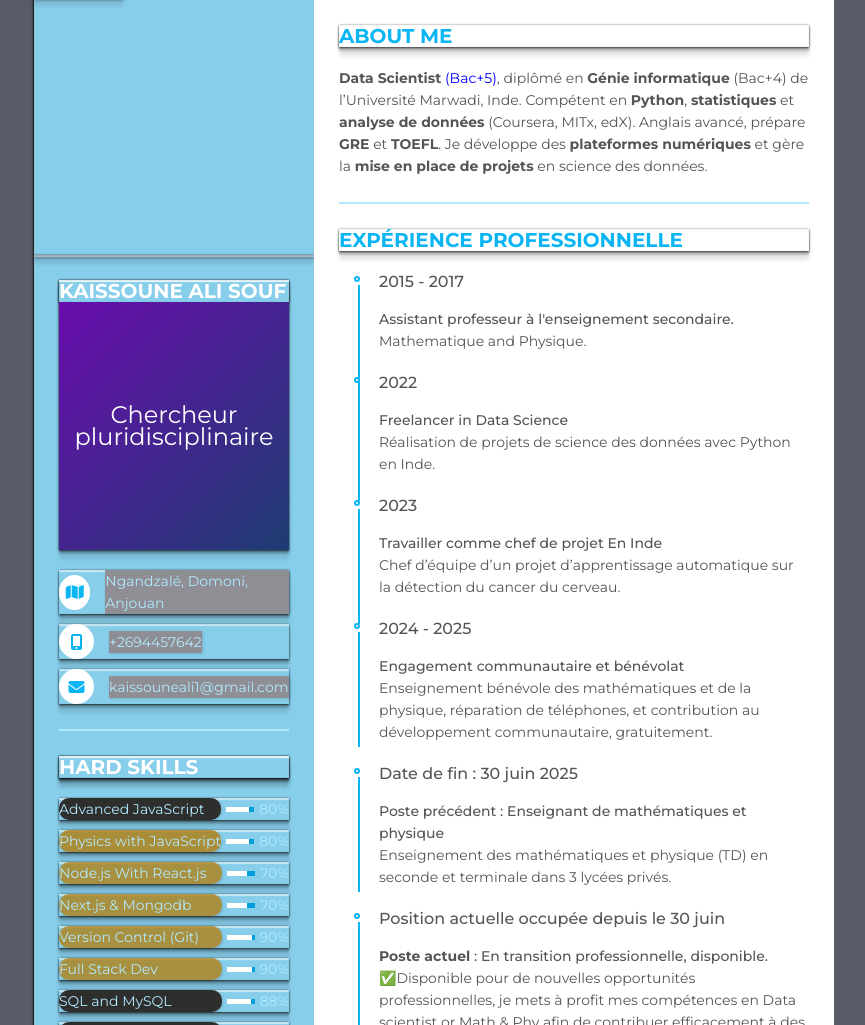
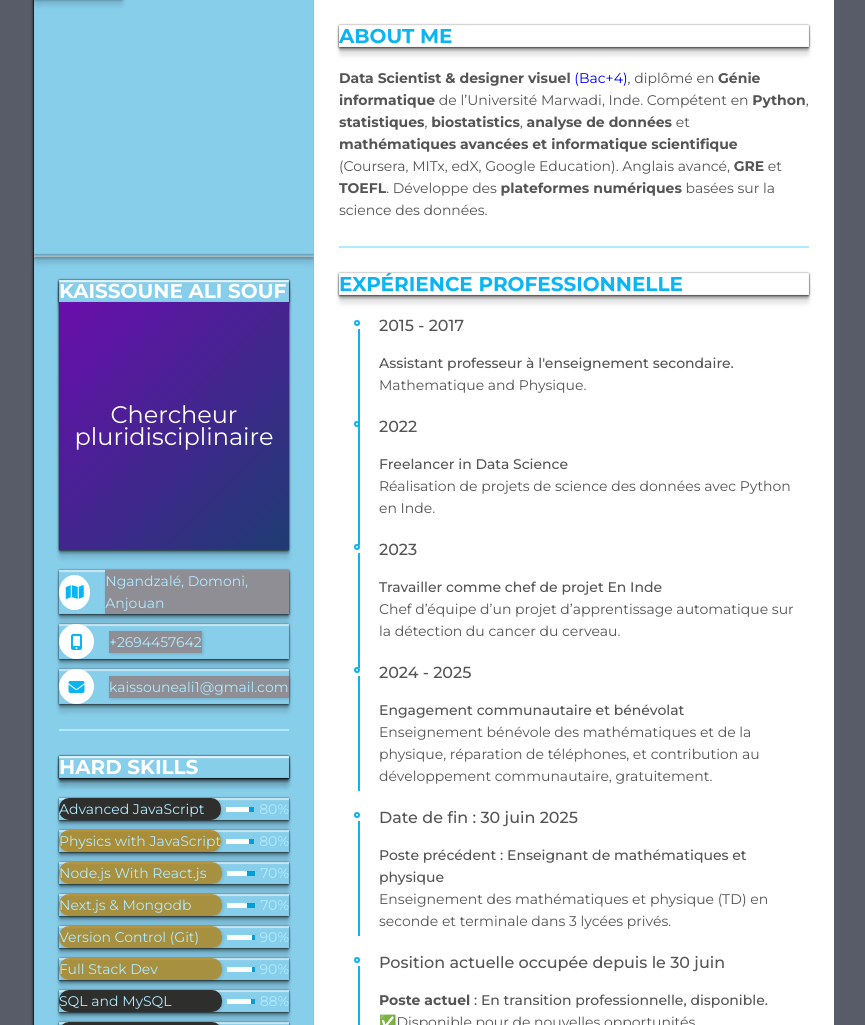
Before and after one commit to Kyle-Leads/CV-, a plain HTML site: page index.html in a window 1280 px wide. Shown: the part 75-1100 px from the top of the page, without its empty margins (206-1071 px from the left). Drawn offline with Linux system fonts and the light colour scheme.

Commit message:
Update index.html

```diff
--- a/index.html
+++ b/index.html
@@ -252,9 +252,16 @@
         <div class="title">
            <p class="bold">About Me</p>
          </div>
-      <p>
-  <strong>Data Scientist</strong> <span style="color:blue;">(Bac+5)</span>, diplômé en <strong>Génie informatique</strong> (Bac+4) de l’Université Marwadi, Inde. Compétent en <strong>Python</strong>, <strong>statistiques</strong> et <strong>analyse de données</strong> (Coursera, MITx, edX). Anglais avancé, prépare <strong>GRE</strong> et <strong>TOEFL</strong>. Je développe des <strong>plateformes numériques</strong> et gère la <strong>mise en place de projets</strong> en science des données.
+
+     <p>
+  <strong>Data Scientist & designer visuel</strong> <span style="color:blue;">(Bac+4)</span>, diplômé en
+  <strong>Génie informatique</strong> de l’Université Marwadi, Inde. Compétent en <strong>Python</strong>,
+  <strong>statistiques</strong>, <strong>biostatistics</strong>, <strong>analyse de données</strong> et
+  <strong>mathématiques avancées et informatique scientifique</strong> (Coursera, MITx, edX, Google Education).
+  Anglais avancé, <strong>GRE</strong> et <strong>TOEFL</strong>. Développe des <strong>plateformes numériques</strong>
+  basées sur la science des données.
 </p>
+
 
 
 
```
